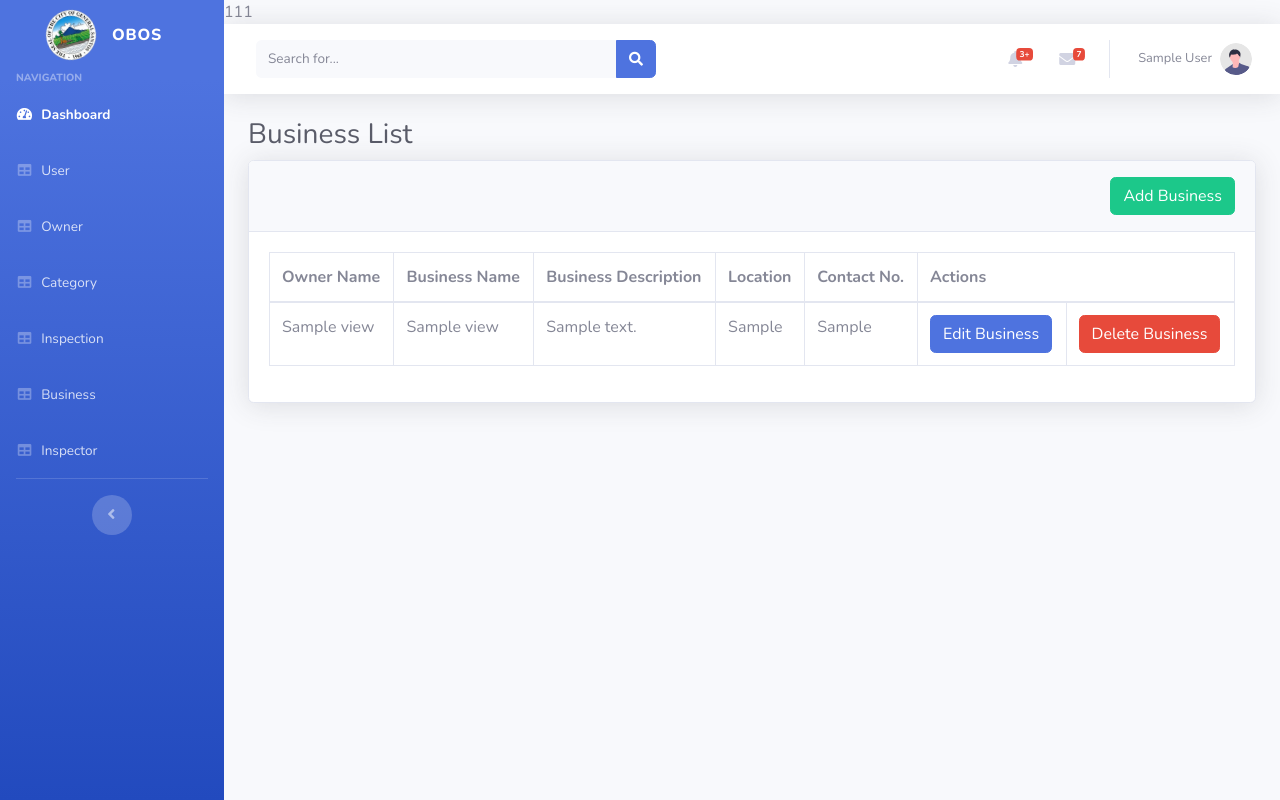
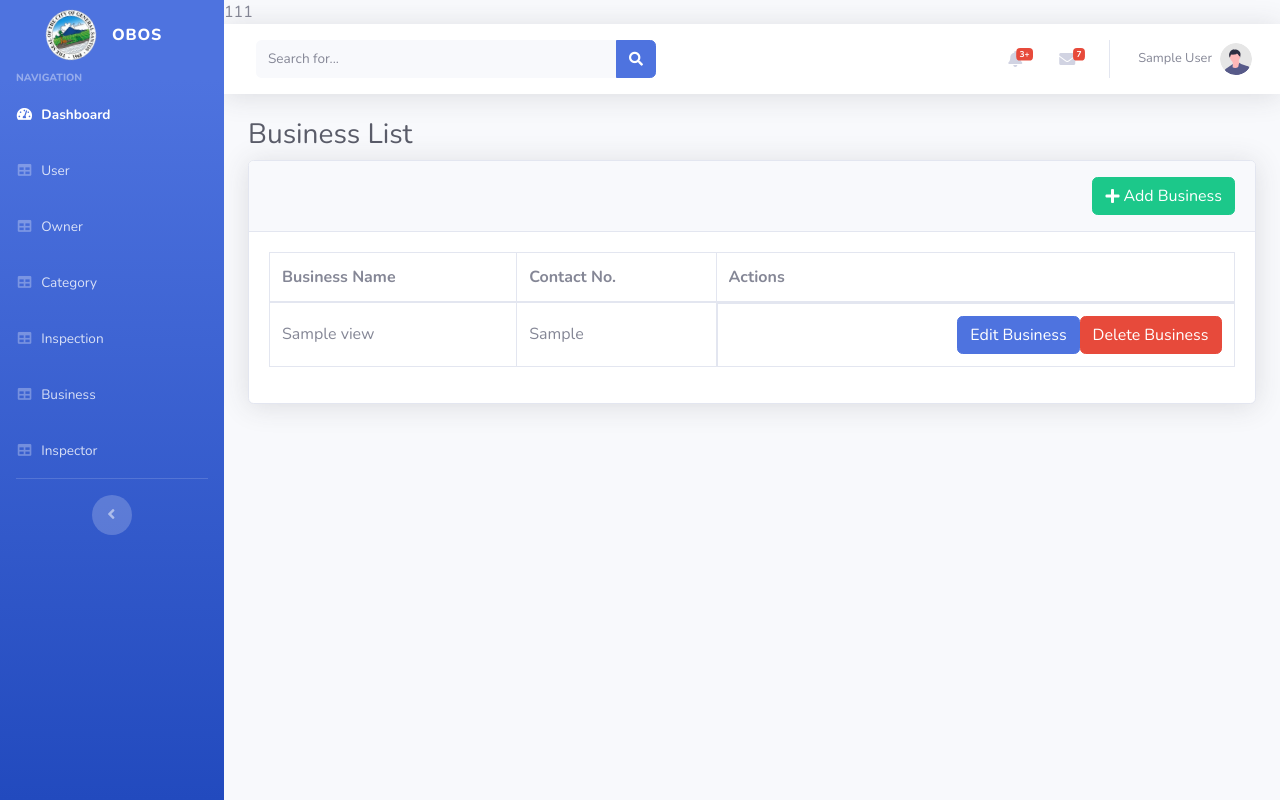
Before and after one commit to masterdave000/bootstrap, a PHP site: page /bootstrap/inspection/business/ in a window 1280 px wide. Run offline with PHP 8.4, Linux system fonts and the light colour scheme; the visitor is signed in with stand-in values (Sample User, id 1); tables that the repository leaves empty or names only in its code hold one stand-in row (values such as "Sample post").

Commit message:
Edit: SESSION fullname -> username

```diff
--- a/index.php
+++ b/index.php
@@ -141,7 +141,7 @@ require "./config/constants.php";
             ";
 
             $_SESSION['user_id'] = $user['user_id'];
-            $_SESSION['fullname'] = $user['fullname'];
+            $_SESSION['username'] = $user['username'];
 
             header('location:'.SITEURL.'inspection/dashboard/');
 
--- a/inspection/business/index.php
+++ b/inspection/business/index.php
@@ -3,7 +3,7 @@
 $title = "Business List";
 require "./../includes/side-header.php";
 $user_id = $_SESSION['user_id'];
-$fullname = $_SESSION['fullname'];
+$username = $_SESSION['fullname'];
 
 ?>
 <!-- Content Wrapper -->
@@ -41,19 +41,18 @@ $fullname = $_SESSION['fullname'];
             <!-- DataTales Example -->
             <div class="card shadow mb-4">
                 <div class="d-flex align-items-center justify-content-end card-header py-3">
-                    <a href="./add-business.php" class="btn btn-success">Add Business</a>
+                    <a href="./add-business.php" class="btn btn-success d-flex align-items-center">
+                        <i class="fa fa-plus mr-1" aria-hidden="true"></i>
+                        <span>Add Business</span></a>
                 </div>
                 <div class="card-body">
                     <div class="table-responsive">
                         <table class="table table-bordered" id="dataTable" width="100%" cellspacing="0">
                             <thead>
                                 <tr>
-                                    <th>Owner Name</th>
                                     <th>Business Name</th>
-                                    <th>Business Description</th>
-                                    <th>Location</th>
                                     <th>Contact No.</th>
-                                    <th colspan="2">Actions</th>
+                                    <th>Actions</th>
 
                                 </tr>
                             </thead>
@@ -67,16 +66,15 @@ $fullname = $_SESSION['fullname'];
                                 ?>
 
                                 <tr>
-                                    <td><?php echo htmlspecialchars($business['owner_name'])?></td>
-                                    <td><?php echo htmlspecialchars($business['bus_name'])?></td>
-                                    <td><?php echo htmlspecialchars($business['bus_desc'])?></td>
-                                    <td><?php echo htmlspecialchars($business['location'])?></td>
-                                    <td><?php echo htmlspecialchars($business['contact_no'])?></td>
-                                    <td><a href="./update-business.php?bus_id=<?php echo $business['bus_id']?>&owner_id=<?php echo $business['owner_id']?>&location_id=<?php echo $business['location_id']?>"
-                                            class="btn btn-primary">Edit Business</a></td>
-                                    <td><a href="./controller/delete.php?bus_id=<?php echo $business['bus_id']?>"
-                                            class="btn btn-danger">Delete Business</a></td>
-
+                                    <td class="align-middle"><?php echo htmlspecialchars($business['bus_name'])?></td>
+                                    <td class="align-middle"><?php echo htmlspecialchars($business['bus_contact_no'])?>
+                                    </td>
+                                    <td class="d-flex justify-content-end">
+                                        <a href="./update-business.php?bus_id=<?php echo $business['bus_id']?>&owner_id=<?php echo $business['owner_id']?>&location_id=<?php echo $business['location_id']?>"
+                                            class="btn btn-primary">Edit Business</a>
+                                        <a href="./controller/delete.php?bus_id=<?php echo $business['bus_id']?>"
+                                            class="btn btn-danger">Delete Business</a>
+                                    </td>
                                 </tr>
 
                                 <?php
--- a/inspection/category/index.php
+++ b/inspection/category/index.php
@@ -3,7 +3,7 @@
 $title = "Manage Category";
 require "./../includes/side-header.php";
 $user = $_SESSION['user_id'];
-$fullname = $_SESSION['fullname'];
+$username = $_SESSION['username'];
 
 ?>
 <!-- Content Wrapper -->
--- a/inspection/dashboard/index.php
+++ b/inspection/dashboard/index.php
@@ -2,7 +2,7 @@
 
 $title = "Dashboard";
 require './../includes/side-header.php';
-$fullname = $_SESSION['fullname'];
+$username = $_SESSION['username'];
 
 ?>
 
--- a/inspection/equipment/index.php
+++ b/inspection/equipment/index.php
@@ -3,7 +3,7 @@
 $title = "Manage Equipment";
 require "./../includes/side-header.php";
 $user_id = $_SESSION['user_id'];
-$fullname = $_SESSION['fullname'];
+$username = $_SESSION['username'];
 
 ?>
 <!-- Content Wrapper -->
--- a/inspection/includes/top-header.php
+++ b/inspection/includes/top-header.php
@@ -164,7 +164,7 @@
         <li class="nav-item dropdown no-arrow">
             <a class="nav-link dropdown-toggle" href="#" id="userDropdown" role="button" data-toggle="dropdown"
                 aria-haspopup="true" aria-expanded="false">
-                <span class="mr-2 d-none d-lg-inline text-gray-600 small"><?php echo $fullname?></span>
+                <span class="mr-2 d-none d-lg-inline text-gray-600 small"><?php echo $username?></span>
                 <img class=" img-profile rounded-circle" src="<?php echo SITEURL?>assets/img/undraw_profile.svg">
             </a>
             <!-- Dropdown - User Information -->
--- a/inspection/owner/index.php
+++ b/inspection/owner/index.php
@@ -3,7 +3,7 @@
 $title = "Owner List";
 require "./../includes/side-header.php";
 $user_id = $_SESSION['user_id'];
-$fullname = $_SESSION['fullname'];
+$username = $_SESSION['username'];
 
 ?>
 <!-- Content Wrapper -->
```
